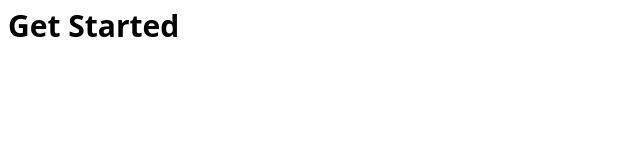
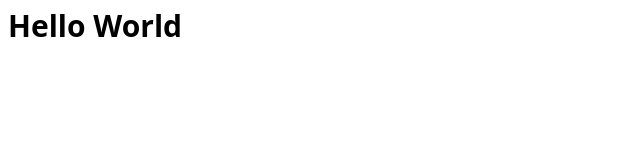
Before and after one commit to codefather99/my-portfolio, a Next.js app: page / in a window 1280 px wide. Shown: the top 160 px of the page, without its empty margins (0-640 px from the left). Built offline with nearby package versions, Linux system fonts and the light colour scheme.

Commit message:
test changes

```diff
--- a/app/page.tsx
+++ b/app/page.tsx
@@ -4,7 +4,7 @@ export default function Home() {
     <section className="py-2 px-2">
       <div className="container">
         <h1 className="text-3xl font-bold">
-          Get Started
+          Hello World
         </h1>
 
       </div>
```
